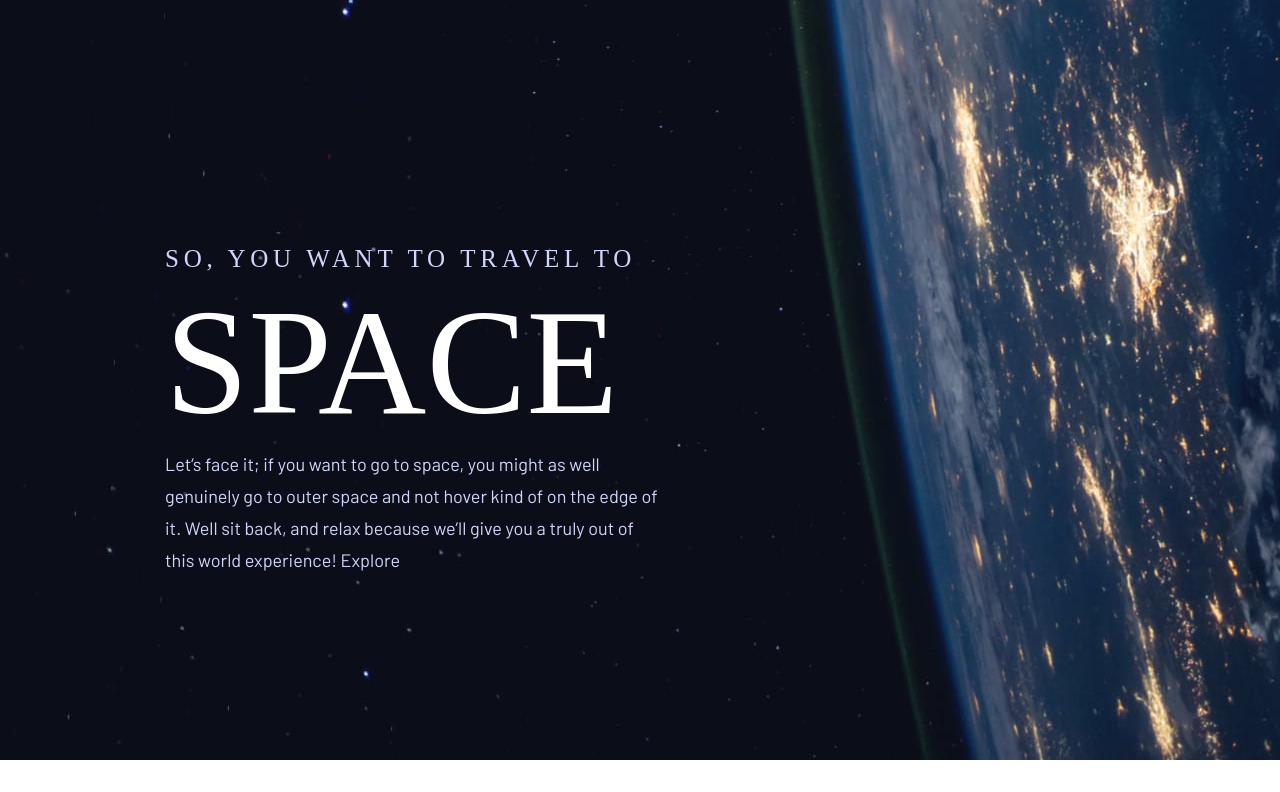
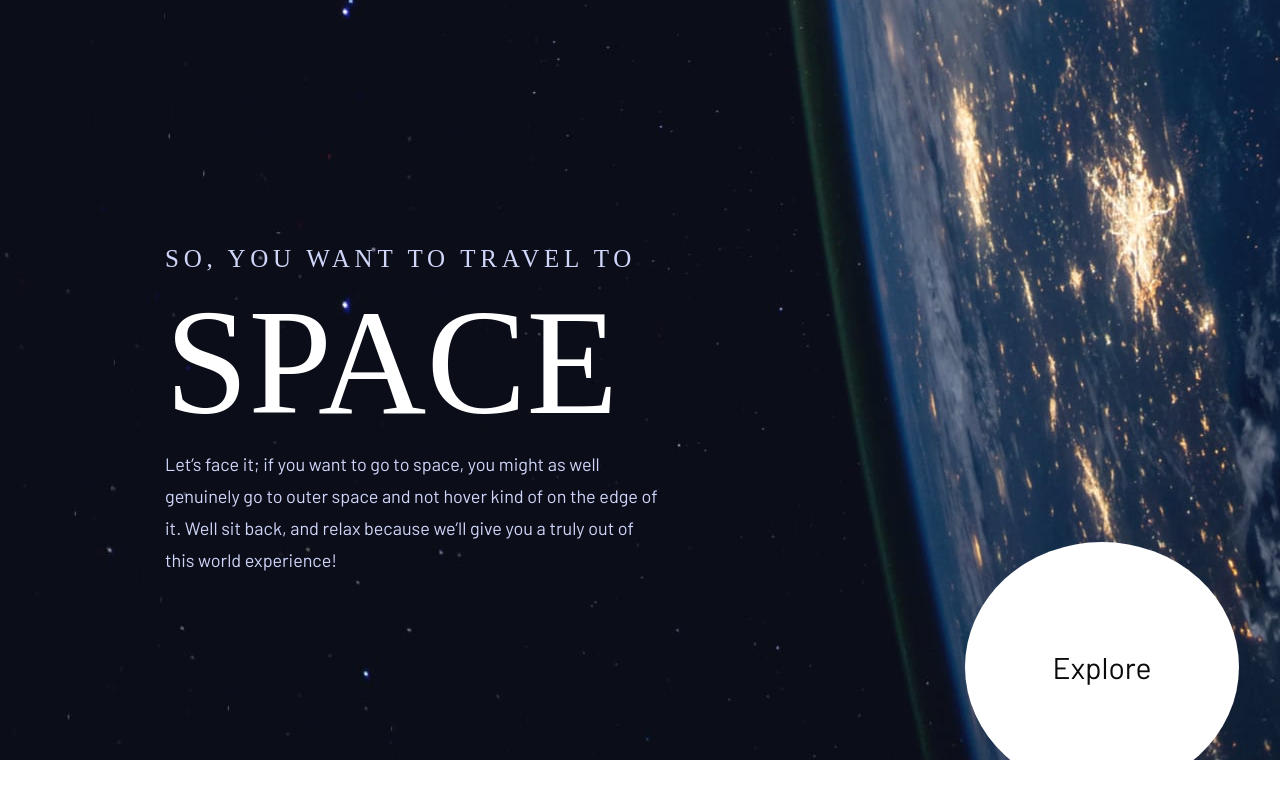
Before and after one commit to nickonyi/Space-tourism-website, a plain HTML site: page index.html in a window 1280 px wide. Shown: the part 140-932 px from the top of the page. Before the commit the page ends 900 px from the top, so only its background shows below. Drawn offline with nearby package versions, Linux system fonts and the light colour scheme; a web font is replaced by a local one.

Commit message:
Space tourism website

```diff
--- a/css/style.css
+++ b/css/style.css
@@ -7,9 +7,11 @@
 body {
     font-family: 'Barlow', sans-serif;
     color: #fff;
-    background-image: url("/assets/home/background-home-desktop.jpg");
+    background-image: url("../assets/home/background-home-desktop.jpg");
     height: 900px;
     width: 1440px;
+    background-size: cover;
+    background-repeat: no-repeat;
 }
 
 
@@ -111,5 +113,20 @@ body {
     color: #D0D6F9;
 }
 
+.explore-icon {
+    position: absolute;
+    width: 274px;
+    height: 250px;
+    left: 800px;
+    top: 300px;
+    background: #FFF;
+    color: rgb(10, 10, 10);
+    display: flex;
+    justify-content: center;
+    align-items: center;
+    font-size: 30px;
+    border-radius: 65%;
+}
+
 
 /*---------------------------End of main content styling--------------------------------------*/
--- a/index.html
+++ b/index.html
@@ -6,7 +6,7 @@
     <meta name="viewport" content="width=device-width, initial-scale=1.0">
 
     <link rel="icon" type="image/png" sizes="32x32" href="./assets/favicon-32x32.png">
-    <link rel="stylesheet" href="/css/style.css">
+    <link rel="stylesheet" href="./css/style.css">
     <link rel="preconnect" href="https://fonts.googleapis.com">
     <link rel="preconnect" href="https://fonts.gstatic.com" crossorigin>
     <link href="https://fonts.googleapis.com/css2?family=Asap:ital,wght@0,400;0,500;1,400&family=Bai+Jamjuree:wght@200;300;400;500;600&family=Barlow+Semi+Condensed:ital,wght@0,100;0,200;0,300;0,400;0,500;0,600;0,700;1,100;1,200&family=Barlow:ital,wght@0,200;0,400;0,500;0,600;1,300&family=Ceviche+One&family=Concert+One&family=Cormorant+SC:wght@300;400;500;600;700&family=Kumbh+Sans:wght@400;700&family=Lexend+Deca:wght@100;200;300;400;500;600;700;800;900&family=Lobster&family=Odibee+Sans&family=Open+Sans:wght@400;700&family=Outfit:wght@300;400;600&family=Poppins:wght@600&family=Red+Hat+Display:wght@500;700;900&family=Roboto:ital,wght@0,400;0,500;0,700;1,400;1,500&family=Rubik:wght@400;500;700&family=Zen+Antique+Soft&display=swap"
@@ -34,8 +34,8 @@
         <div class="main-content">
             <p class="starting-text">So, you want to travel to</p>
             <p class="space-text">Space</p>
-            <p class="content-text">Let’s face it; if you want to go to space, you might as well genuinely go to outer space and not hover kind of on the edge of it. Well sit back, and relax because we’ll give you a truly out of this world experience! Explore</p>
-
+            <p class="content-text">Let’s face it; if you want to go to space, you might as well genuinely go to outer space and not hover kind of on the edge of it. Well sit back, and relax because we’ll give you a truly out of this world experience!</p>
+            <div class="explore-icon">Explore</div>
         </div>
 
     </section>
```
